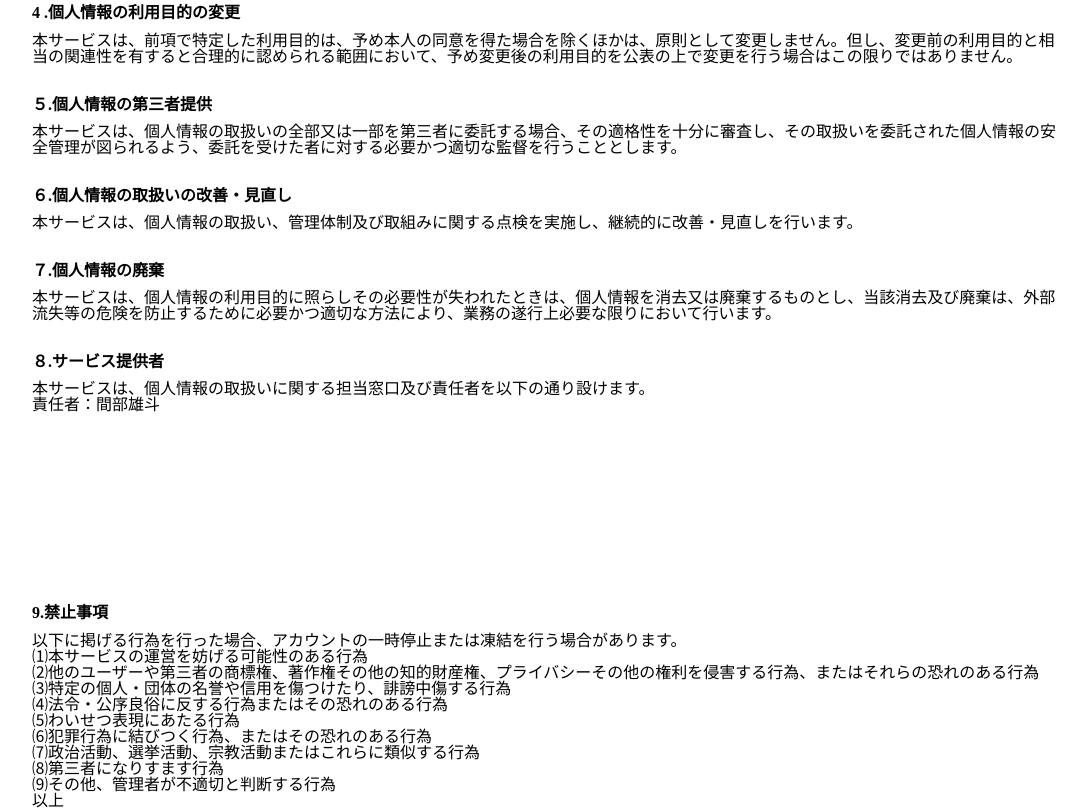
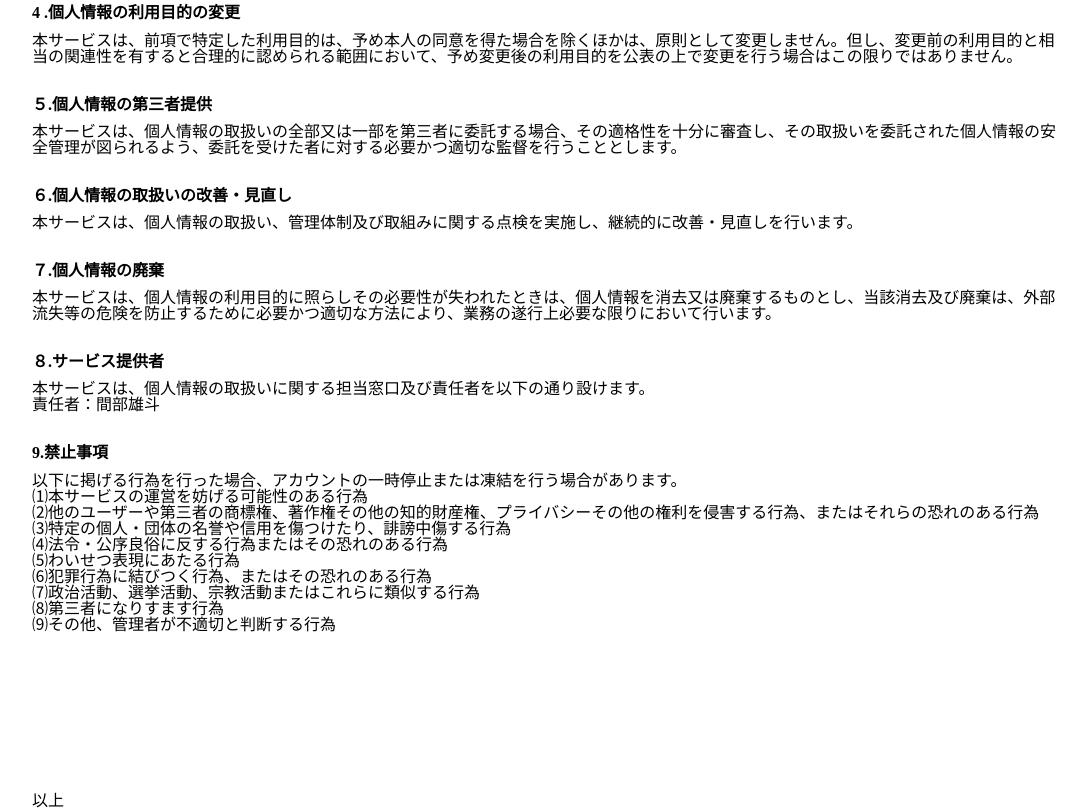
Before and after one commit to uto96315/Kashide_tos, a plain HTML site: page docs/index.html in a window 1280 px wide. Shown: the part 691-1500 px from the top of the page, without its empty margins (96-1183 px from the left). Drawn offline with Linux system fonts and the light colour scheme.

Commit message:
デザイン微修正

```diff
--- a/docs/CSS/style.css
+++ b/docs/CSS/style.css
@@ -50,6 +50,6 @@ main {
     padding-top: 30px;
 }
 
-.p_8 {
+.p_9 {
     padding-bottom: 20vh;
 }
```
